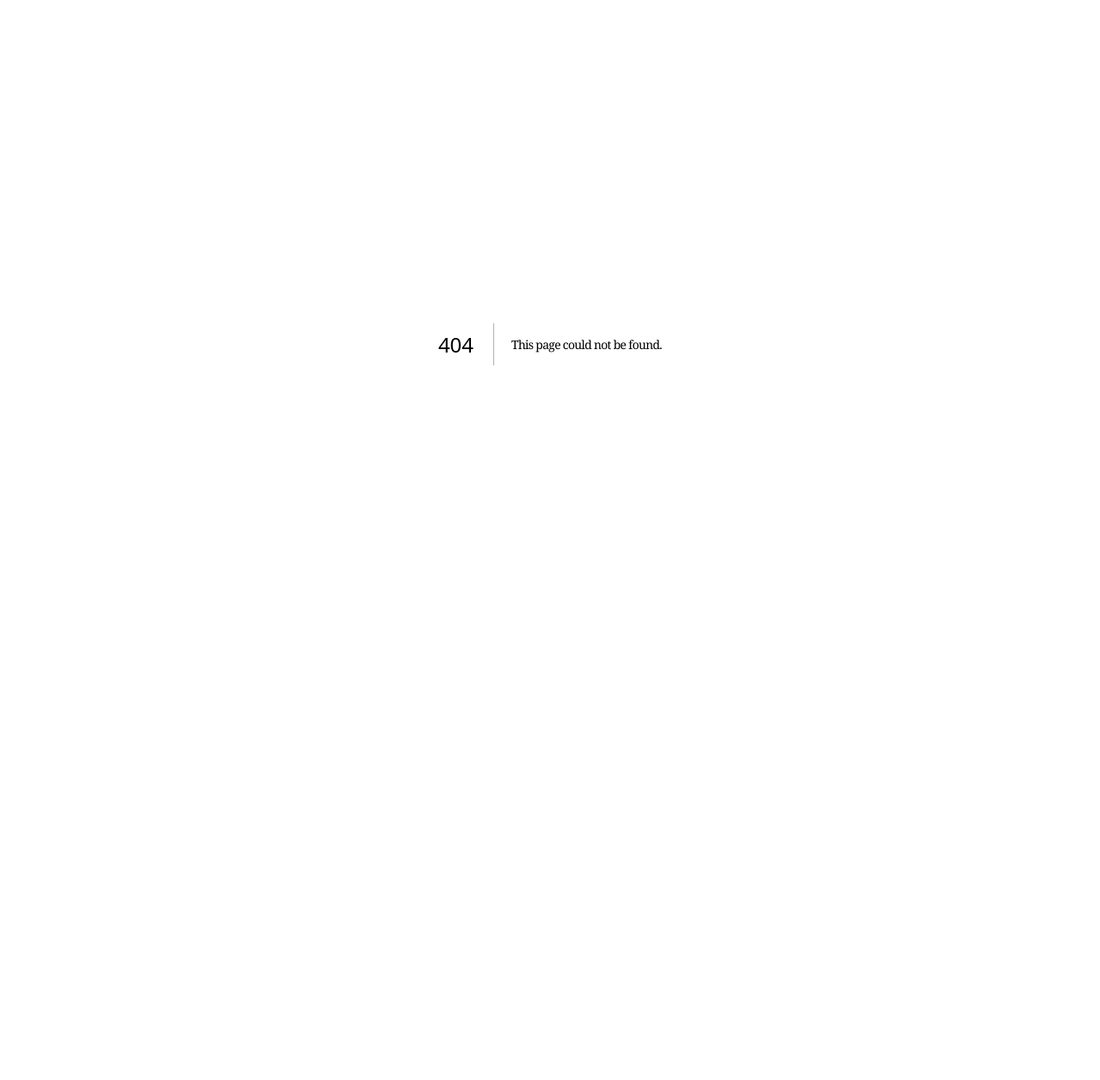
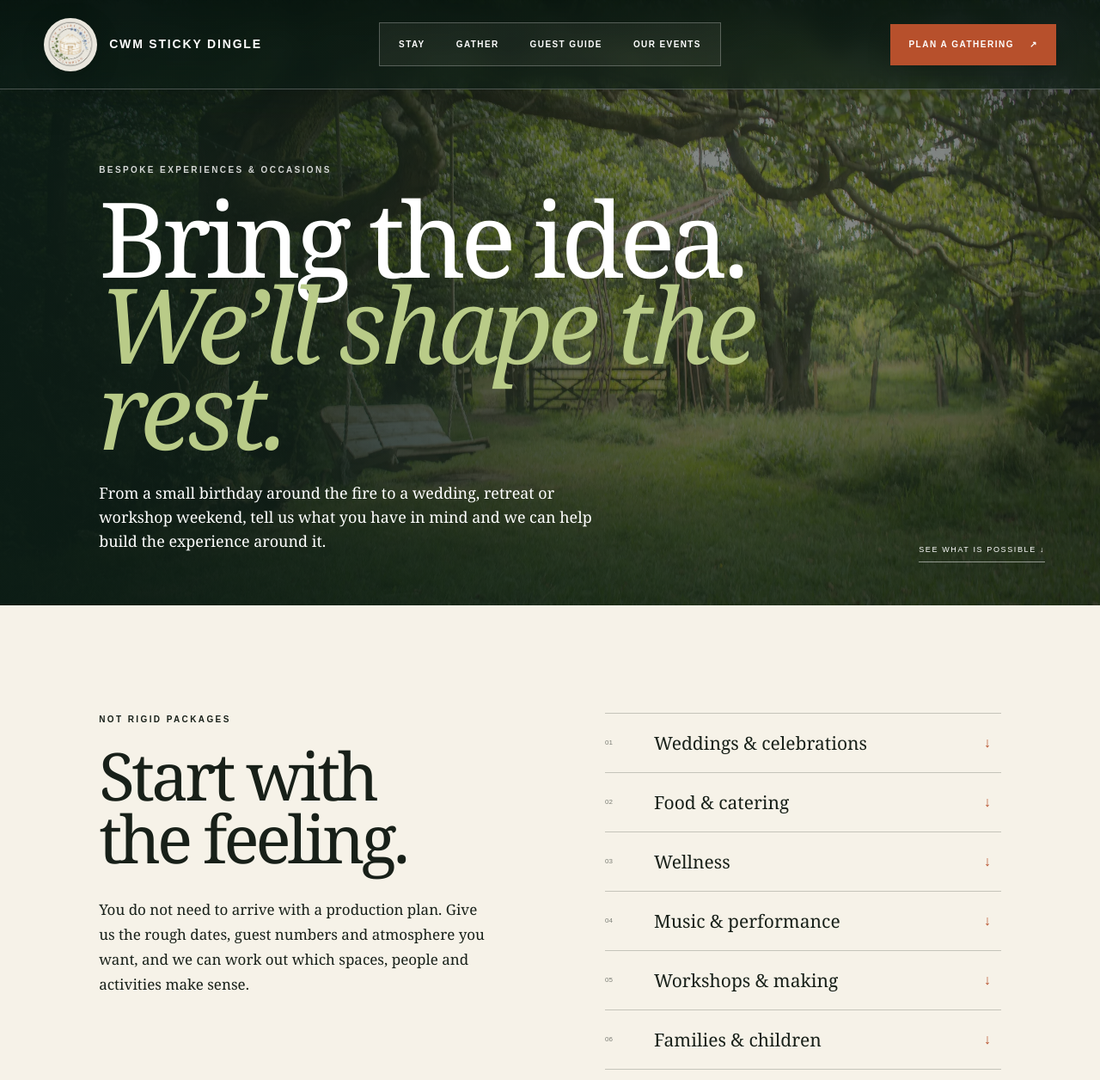
Before and after one commit to zenfox-design/cwm-sticky-dingle, a Next.js app: page /bespoke-experiences in a window 1280 px wide. Before the commit this address had no page. Shown: the top 1256 px of the page at 86% size. Before the commit the page ends 800 px from the top, so only its background shows below. Built offline with nearby package versions, Linux system fonts and the light colour scheme.

Commit message:
V2: add Bespoke Experiences page

```diff
--- /dev/null
+++ b/app/bespoke-experiences/page.tsx
@@ -0,0 +1,52 @@
+import type { Metadata } from "next";
+import Image from "next/image";
+import Link from "next/link";
+
+export const metadata: Metadata = {
+  title: "Bespoke Experiences & Occasions | Cwm Sticky Dingle",
+  description: "Weddings, retreats, celebrations, catering, wellness, music, workshops and family activities shaped around Cwm Sticky Dingle.",
+  alternates: { canonical: "/bespoke-experiences" },
+};
+
+const options = [
+  ["01", "Weddings & celebrations", "Intimate weddings, birthdays, anniversaries and private weekends with the Roundhouse and valley as the setting."],
+  ["02", "Food & catering", "Long table suppers, fire cooking, field kitchens, family meals and bespoke catering for groups."],
+  ["03", "Wellness", "Yoga, mindfulness, forest bathing and restorative sessions built into a day, weekend or retreat."],
+  ["04", "Music & performance", "Acoustic sets, DJs, small live shows, sound, lighting and unusual performance ideas that suit the space."],
+  ["05", "Workshops & making", "Rural craft, cookery, music, walking, practical skills and hands on group activities."],
+  ["06", "Families & children", "Forest school style activities, nature based sessions, games and practical things to do together."],
+];
+
+export default function BespokeExperiences() {
+  return <main className="guide-page" id="top">
+    <header className="guide-header">
+      <Link className="wordmark" href="/"><Image unoptimized className="brand-emblem brand-emblem-header" src="/images/cwm-sticky-dingle-emblem.webp" alt="" width={58} height={58}/><span>Cwm Sticky Dingle</span></Link>
+      <nav className="desktop-nav"><Link href="/#stay">Stay</Link><Link href="/#gather">Gather</Link><Link href="/guest-guide">Guest guide</Link><Link href="/our-events">Our events</Link></nav>
+      <Link className="header-cta" href="/#enquire">Plan a gathering <span>↗</span></Link>
+      <details className="mobile-menu"><summary><span>Menu</span><b aria-hidden="true"/></summary><nav><Link href="/#stay">Stay</Link><Link href="/#gather">Gather</Link><Link href="/guest-guide">Guest guide</Link><Link href="/our-events">Our events</Link><Link href="/bespoke-experiences">Bespoke experiences</Link><Link className="mobile-enquire" href="/#enquire">Plan a gathering <span>↗</span></Link></nav></details>
+    </header>
+
+    <section className="guide-hero">
+      <Image unoptimized src="/images/woodland-swing-cwm-sticky-dingle.webp" alt="Woodland at Cwm Sticky Dingle" fill priority sizes="100vw" />
+      <div className="guide-hero-shade" />
+      <div className="guide-hero-copy"><p className="kicker light">Bespoke experiences & occasions</p><h1>Bring the idea.<br/><em>We’ll shape the rest.</em></h1><p>From a small birthday around the fire to a wedding, retreat or workshop weekend, tell us what you have in mind and we can help build the experience around it.</p></div>
+      <a className="guide-scroll" href="#possibilities">See what is possible ↓</a>
+    </section>
+
+    <section className="guide-intro" id="possibilities">
+      <div><p className="kicker">Not rigid packages</p><h2>Start with<br/>the feeling.</h2><p>You do not need to arrive with a production plan. Give us the rough dates, guest numbers and atmosphere you want, and we can work out which spaces, people and activities make sense.</p></div>
+      <div className="guide-jumps">{options.map(([number, title]) => <a key={number} href={`#option-${number}`}><span>{number}</span><strong>{title}</strong><b>↓</b></a>)}</div>
+    </section>
+
+    <section className="guide-group guide-tone-1">
+      <div className="guide-group-heading"><p className="kicker">Build your gathering</p><h2>Use the Dingle<br/>as your starting point.</h2><p>The Roundhouse, accommodation and outdoor spaces form the base. From there we can connect the food, activities, entertainment and practical setup around your group.</p></div>
+      <div className="guide-links">{options.map(([number, title, note]) => <article className="guide-link" id={`option-${number}`} key={number}>
+        <span>{number}</span><div><small>Can be added to your gathering</small><h3>{title}</h3><p>{note}</p></div><b>↗</b>
+      </article>)}</div>
+    </section>
+
+    <section className="guide-safety"><div><p className="kicker light">The useful bit</p><h2>Tell us what<br/>you are imagining.</h2></div><div><p>A rough brief is enough to start: preferred dates, approximate numbers, whether people need to stay overnight and anything you already know you want included.</p><a className="button button-light" href="mailto:cwmstickydingle@gmail.com?subject=Bespoke gathering enquiry">Start an enquiry <span>↗</span></a></div></section>
+
+    <footer className="guide-footer"><div className="footer-brand"><Image unoptimized className="brand-emblem brand-emblem-footer" src="/images/cwm-sticky-dingle-emblem.webp" alt="Cwm Sticky Dingle emblem" width={156} height={156}/><h2>Made around you.</h2><p>Cwm Sticky Dingle · Govilon · South Wales</p></div><div><Link className="button button-light" href="/our-events">See our own events</Link></div><div className="footer-bottom"><span>Bespoke experiences · V2 development</span><a href="#top">Back to top ↑</a></div></footer>
+  </main>;
+}
```
